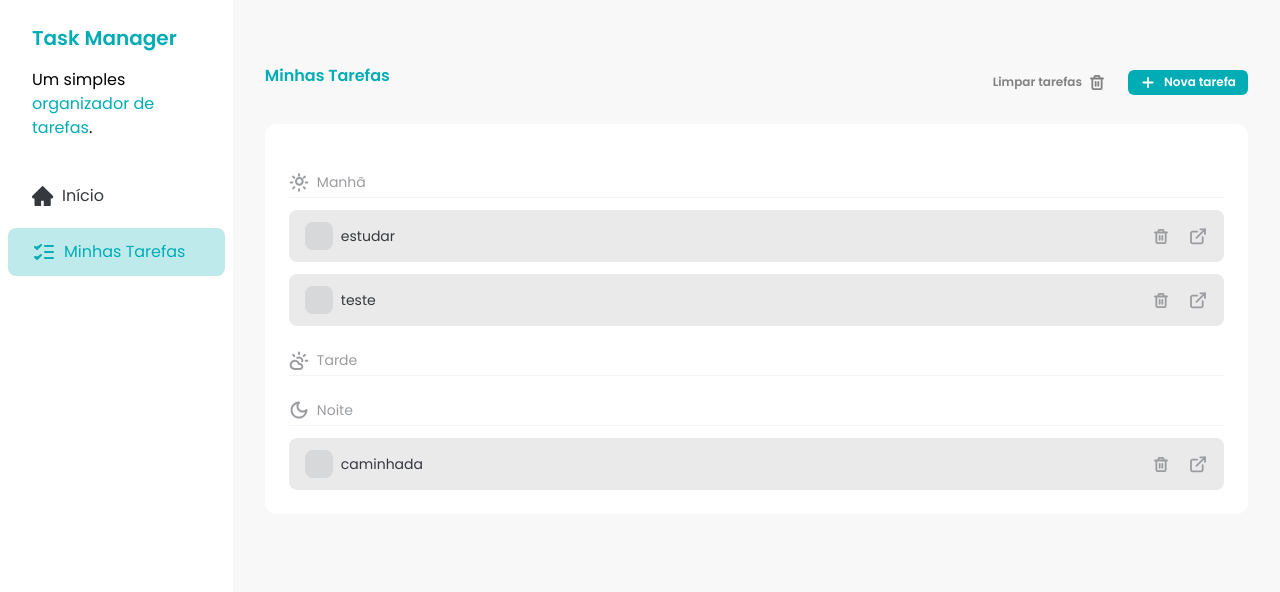
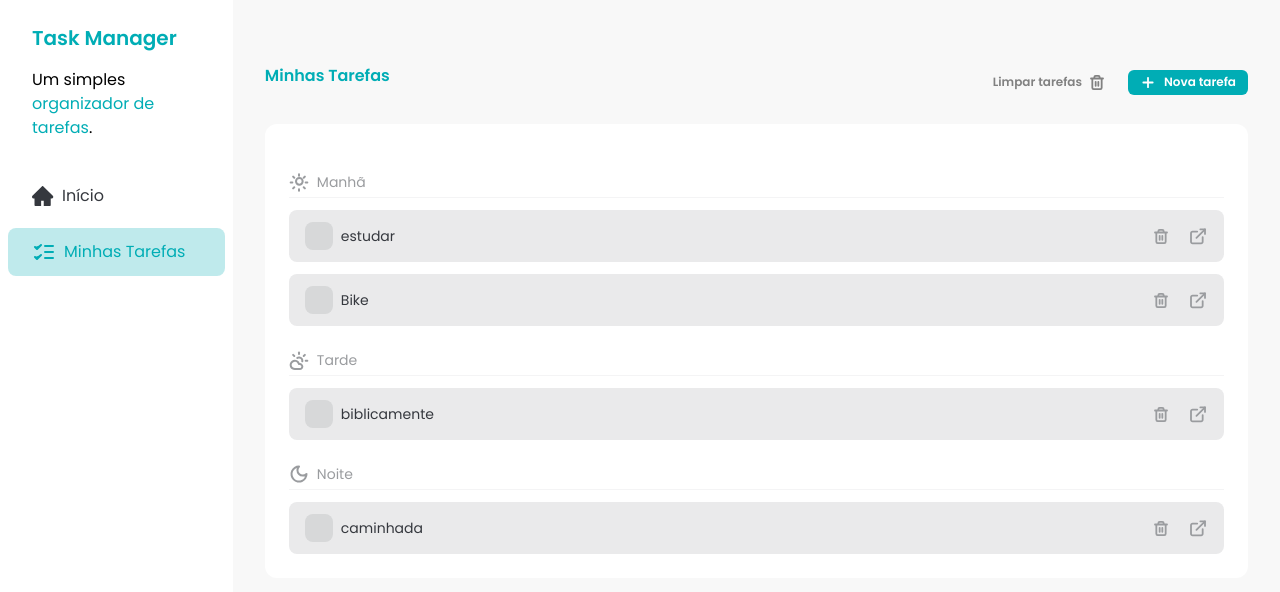
Before and after one commit to vivianeaguiarc/react_task_manager, a React (Vite) app: page / in a window 1280 px wide. Shown: the top 592 px of the page. Built offline with nearby package versions, Linux system fonts and the light colour scheme; data requests are answered from the project's data file.

Commit message:
fix(task-creation): use createdTask returned from API to prevent undefined id issues

```diff
--- a/db.json
+++ b/db.json
@@ -15,10 +15,17 @@
       "status": "not_started"
     },
     {
-      "id": "4cd0",
-      "title": "teste",
+      "id": "9299",
+      "title": "biblicamente",
+      "time": "afternoon",
+      "description": "leitura",
+      "status": "not_started"
+    },
+    {
+      "id": "3d6b",
+      "title": "Bike",
       "time": "morning",
-      "description": "teste",
+      "description": "andar de bike",
       "status": "not_started"
     }
   ]
--- a/src/components/AddTaskDialog.jsx
+++ b/src/components/AddTaskDialog.jsx
@@ -8,6 +8,7 @@ import { createPortal } from "react-dom"
 import { CSSTransition } from "react-transition-group"
 import { toast } from "sonner"
 
+import { LoaderIcon } from "../assets/icons"
 import Button from "./Button"
 import Input from "./Input"
 import TimeSelect from "./TimeSelect"
@@ -22,6 +23,11 @@ const AddTaskDialog = ({ isOpen, handleDialogClose, onSubmitSuccess }) => {
   const timeRef = useRef()
 
   const handleSaveClick = async () => {
+    setIsLoading(true) // inicia animação
+
+    // segura animação por 2s antes de validar e salvar
+    await new Promise((resolve) => setTimeout(resolve, 2000))
+
     const title = titleRef.current.value
     const description = descriptionRef.current.value
     const time = timeRef.current.value
@@ -43,10 +49,12 @@ const AddTaskDialog = ({ isOpen, handleDialogClose, onSubmitSuccess }) => {
     setErrors(newErrors)
 
     if (newErrors.length > 0) {
+      setIsLoading(false) // encerra animação se tiver erro
       return
     }
+
     const task = { title, time, description, status: "not_started" }
-    setIsLoading(true)
+
     const response = await fetch("http://127.0.0.1:3000/tasks", {
       method: "POST",
       headers: {
@@ -59,9 +67,12 @@ const AddTaskDialog = ({ isOpen, handleDialogClose, onSubmitSuccess }) => {
       setIsLoading(false)
       return toast.error("Erro ao criar tarefa. Tente novamente.")
     }
-    onSubmitSuccess(task)
+
+    // ⬅️ AQUI É A CORREÇÃO FUNDAMENTAL
+    const createdTask = await response.json()
+    onSubmitSuccess(createdTask)
+
     setIsLoading(false)
-
     handleDialogClose()
   }
 
@@ -119,10 +130,15 @@ const AddTaskDialog = ({ isOpen, handleDialogClose, onSubmitSuccess }) => {
                   </Button>
                   <Button
                     size="large"
-                    className="w-full"
+                    className="flex w-full items-center justify-center"
                     onClick={handleSaveClick}
+                    disabled={isLoading}
                   >
-                    Salvar
+                    {isLoading ? (
+                      <LoaderIcon className="tet-brand-process animate-spin" />
+                    ) : (
+                      "Salvar"
+                    )}
                   </Button>
                 </div>
               </div>
```
